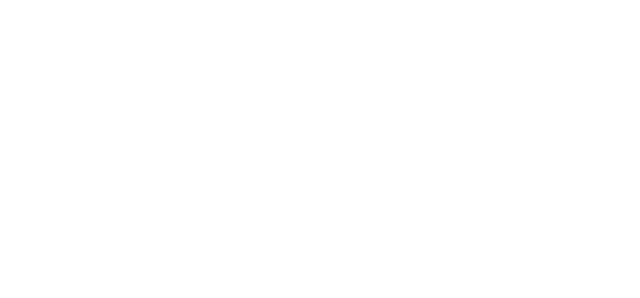
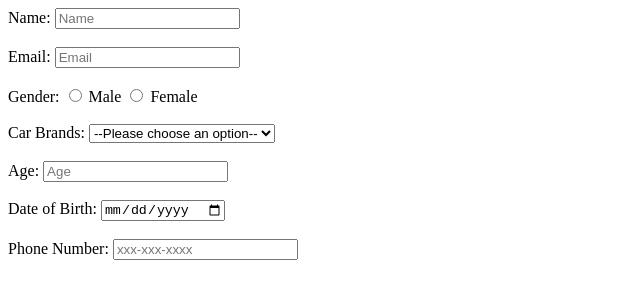
Before and after one commit to acciojob/signup-form-car-swayamrajora, a website: page main.html in a window 1280 px wide. Shown: the whole page, without its empty margins (0-640 px from the left). Drawn offline with Linux system fonts and the light colour scheme.

Commit message:
created a submission

```diff
--- a/main.html
+++ b/main.html
@@ -1,16 +1,50 @@
 <!DOCTYPE html>
+<html lang="en">
+<head>
+  <meta charset="UTF-8">
+  <title>Signup Form</title>
+</head>
+<body>
+  <form method="post">
+    <!-- Name -->
+    <label for="name">Name:</label>
+    <input type="text" id="name" name="name" placeholder="Name" required>
+    <br><br>
 
-<html>
+    <!-- Email -->
+    <label for="email">Email:</label>
+    <input type="email" id="email" name="email" placeholder="Email" required>
+    <br><br>
 
-<head>
-	<link rel="stylesheet" href="styles.css">
-</head>
+    <label>Gender:</label>
+    <input type="radio" id="gender_m" name="gender" value="male" required>
+    <label for="gender_m">Male</label>
+    <input type="radio" id="gender_f" name="gender" value="female" required>
+    <label for="gender_f">Female</label>
+    <br><br>
 
-<body>
-	<!-- the entire body must be written by student -->
-    <script type="text/javascript" src="./script.js">
-</script>
+    <label for="cars">Car Brands:</label>
+    <select id="cars" name="cars" required>
+      <option value="">--Please choose an option--</option>
+      <option value="toyota">Toyota</option>
+      <option value="honda">Honda</option>
+      <option value="ford">Ford</option>
+      <option value="bmw">BMW</option>
+    </select>
+    <br><br>
 
-</body>
+    <label for="age">Age:</label>
+    <input type="number" id="age" name="age" placeholder="Age" required>
+    <br><br>
 
-</html>
+    <label for="dob">Date of Birth:</label>
+    <input type="date" id="dob" name="dob" required>
+    <br><br>
+
+    <!-- Phone Number -->
+    <label for="tel">Phone Number:</label>
+    <input type="tel" id="tel" name="tel" placeholder="xxx-xxx-xxxx" pattern="[0-9]{3}-[0-9]{3}-[0-9]{4}">
+    <br><br>
+
+    <!-- Password -->
+    <label
```
